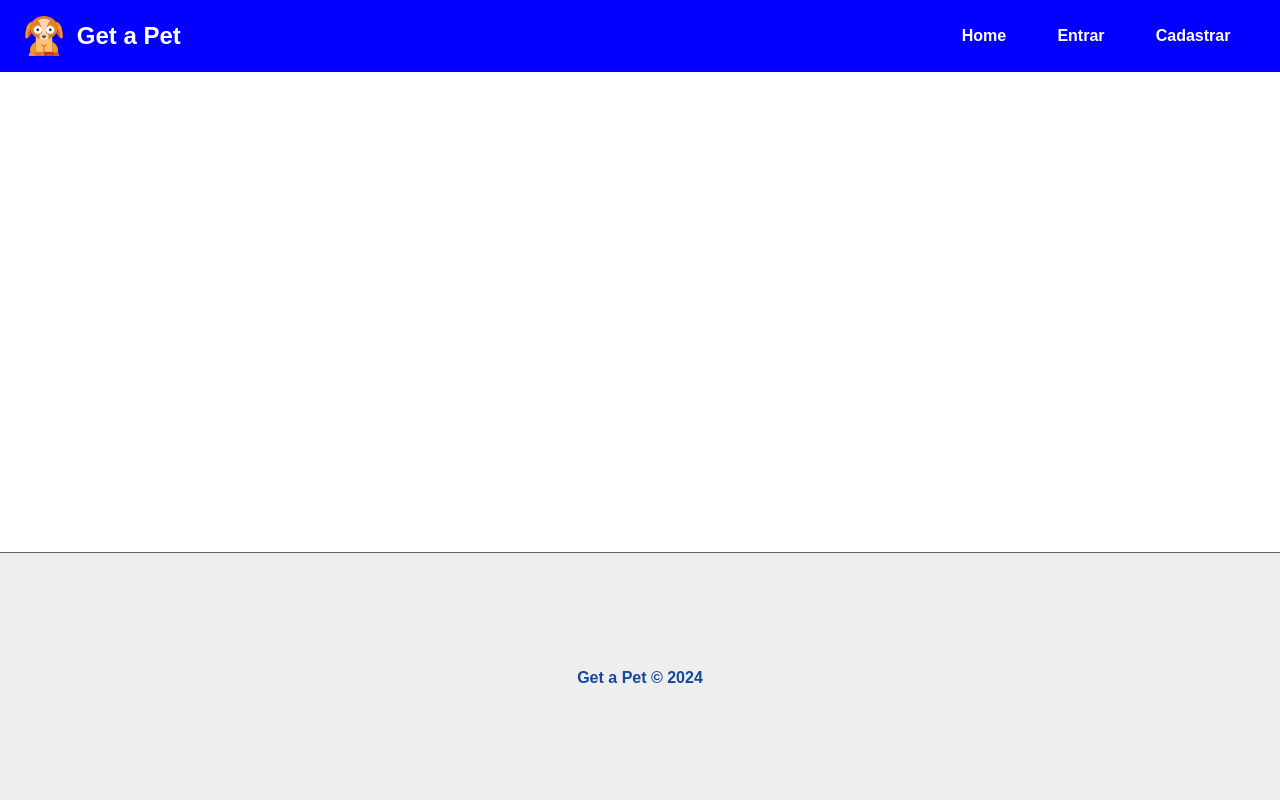
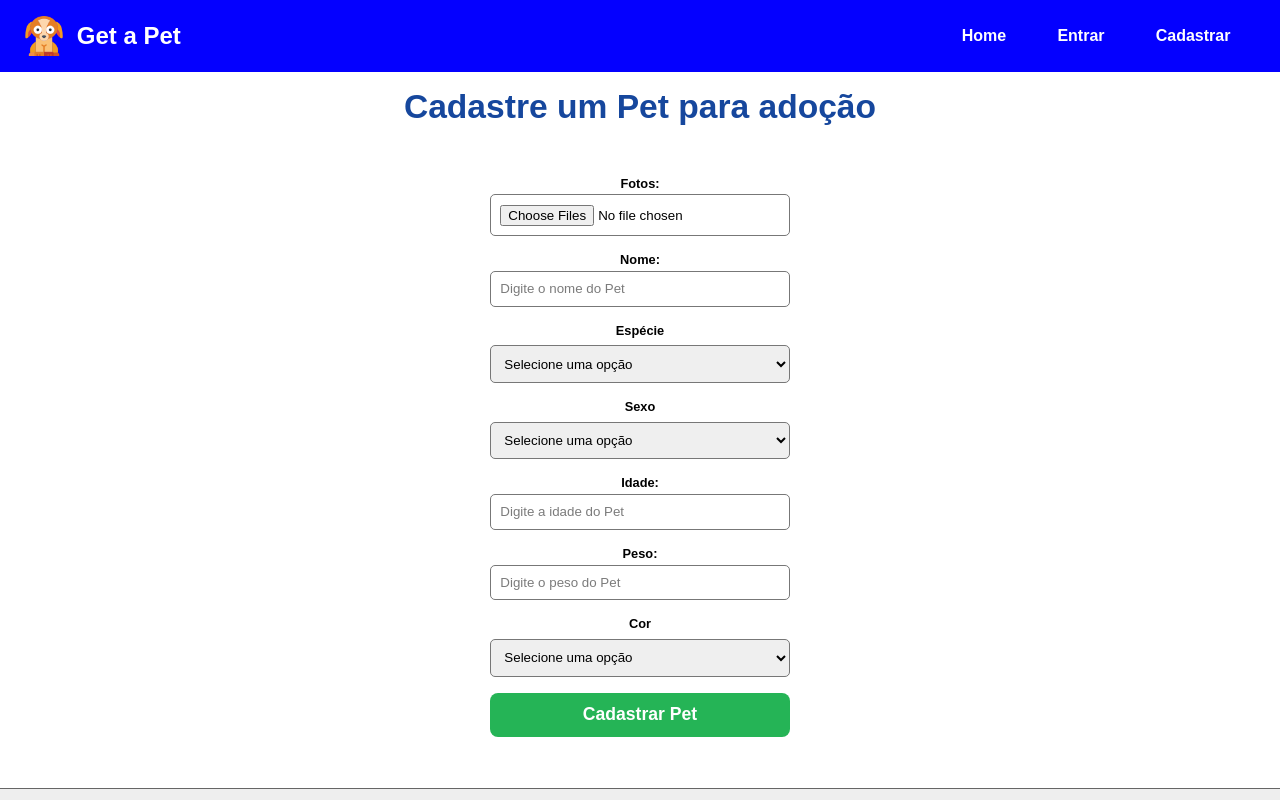
Before and after one commit to adaoma11/react-restful-get-a-pet-frontend, a React (Create React App) app: page /pet/add in a window 1280 px wide. Shown: the top 800 px of the page. Built offline with nearby package versions, Linux system fonts and the light colour scheme.

Commit message:
feat: add pet registration feature

```diff
--- a/src/App.js
+++ b/src/App.js
@@ -12,6 +12,7 @@ import Login from "./components/pages/Auth/Login";
 import Register from "./components/pages/Auth/Register";
 import Profile from "./components/pages/User/Profile";
 import MyPets from "./components/pages/Pet/MyPets";
+import AddPet from "./components/pages/Pet/AddPet";
 
 // contexts
 import { UserProvider } from "./context/UserContext";
@@ -28,6 +29,7 @@ function App() {
             <Route path="/register" element={<Register />} />
             <Route path="/user/profile" element={<Profile />} />
             <Route path="/pet/mypets" element={<MyPets />} />
+            <Route path="/pet/add" element={<AddPet />} />
             <Route path="/" element={<Home />} />
           </Routes>
         </Container>
--- a/src/components/form/Form.module.css
+++ b/src/components/form/Form.module.css
@@ -31,3 +31,17 @@
     font-weight: bold;
     text-decoration: none;
 }
+
+/* Pets Form */
+
+.preview_pet_images {
+    display: flex;
+    justify-content: center;
+    margin: 1em;
+}
+
+.preview_pet_images img {
+    width: 100px;
+    height: 100px;
+    margin-right: 1em;
+}
--- /dev/null
+++ b/src/components/form/PetForm.js
@@ -0,0 +1,118 @@
+import { useState } from "react";
+import Input from "./Input";
+import Select from "./Select";
+import formStyles from "./Form.module.css";
+
+function PetForm({ submitHandler, petData, btnText }) {
+  const [pet, setPet] = useState(petData || {});
+  const [preview, setPreview] = useState([]);
+  const species = ["Cachorro", "Gato"];
+  const colors = [
+    "Branco",
+    "Preto",
+    "Cinza",
+    "Caramelo",
+    "Bicolor",
+    "Tricolor",
+  ];
+
+  function onFileChange(e) {
+    setPreview(Array.from(e.target.files));
+    setPet({ ...pet, images: [...e.target.files] });
+  }
+
+  function changeHandler(e) {
+    setPet({ ...pet, [e.target.name]: e.target.value });
+  }
+
+  function optionChangeHandler(e) {
+    setPet({
+      ...pet,
+      [e.target.name]: e.target.options[e.target.selectedIndex].text,
+    });
+  }
+
+  function submit(e) {
+    e.preventDefault();
+    console.log(pet);
+    submitHandler(pet);
+  }
+
+  return (
+    <form className={formStyles.form_container} onSubmit={submit}>
+      <div className={formStyles.preview_pet_images}>
+        {preview.length > 0
+          ? preview.map((image, index) => (
+              <img
+                src={URL.createObjectURL(image)}
+                alt={pet.name}
+                key={`${pet.name}+${index}`}
+              />
+            ))
+          : pet.images &&
+            pet.images.map((image, index) => (
+              <img
+                src={`${process.env.REACT_APP_API}/images/pets/${image}`}
+                alt={pet.name}
+                key={`${pet.name}+${index}`}
+              />
+            ))}
+      </div>
+      <Input
+        text="Fotos"
+        type="file"
+        name="images"
+        handleOnChange={onFileChange}
+        multiple={true}
+      />
+      <Input
+        text="Nome"
+        type="text"
+        name="name"
+        placeholder="Digite o nome do Pet"
+        handleOnChange={changeHandler}
+        value={pet.name || ""}
+      />
+      <Select
+        text="Espécie"
+        name="specie"
+        options={species}
+        handleOnChange={optionChangeHandler}
+        value={pet.specie || ""}
+      />
+      <Select
+        text="Sexo"
+        name="gender"
+        options={["Macho", "Fêmea"]}
+        handleOnChange={optionChangeHandler}
+        value={pet.gender || ""}
+      />
+      <Input
+        text="Idade"
+        type="number"
+        name="age"
+        placeholder="Digite a idade do Pet"
+        handleOnChange={changeHandler}
+        value={pet.age || ""}
+      />
+      <Input
+        text="Peso"
+        type="number"
+        name="weight"
+        placeholder="Digite o peso do Pet"
+        handleOnChange={changeHandler}
+        value={pet.weight || ""}
+      />
+      <Select
+        text="Cor"
+        name="color"
+        options={colors}
+        handleOnChange={optionChangeHandler}
+        value={pet.color || ""}
+      />
+      <input type="submit" value={btnText} />
+    </form>
+  );
+}
+
+export default PetForm;
--- /dev/null
+++ b/src/components/form/Select.js
@@ -0,0 +1,24 @@
+import styles from "./Select.module.css";
+
+function Select({ text, name, options, handleOnChange, value }) {
+  return (
+    <div className={styles.form_control}>
+      <label htmlFor={name}>{text}</label>
+      <select
+        name={name}
+        id={name}
+        onChange={handleOnChange}
+        value={value || ""}
+      >
+        <option>Selecione uma opção</option>
+        {options.map((option) => (
+          <option value={option} key={option}>
+            {option}
+          </option>
+        ))}
+      </select>
+    </div>
+  );
+}
+
+export default Select;
--- /dev/null
+++ b/src/components/form/Select.module.css
@@ -0,0 +1,17 @@
+.form_control {
+  display: flex;
+  flex-direction: column;
+  margin-bottom: 1em;
+}
+
+.form_control label {
+  margin-bottom: .6em;
+  font-weight: bold;
+  font-size: .8em;
+}
+
+.form_control select {
+  padding: .7em;
+  border: 1px solid #777;
+  border-radius: 5px;
+}
--- /dev/null
+++ b/src/components/pages/Pet/AddPet.js
@@ -0,0 +1,62 @@
+import { useState } from "react";
+import { useNavigate } from "react-router-dom";
+import api from "../../../utils/api";
+import styles from "./AddPet.module.css";
+
+// components
+import PetForm from "../../form/PetForm";
+
+// hooks
+import useFlashMessage from "../../../hooks/useFlashMessage";
+
+function AddPet() {
+  const [token] = useState(localStorage.getItem("token") || "");
+  const { setFlashMessage } = useFlashMessage();
+  const navigate = useNavigate();
+
+  async function petRegister(pet) {
+    let msgType = "success";
+
+    const formData = new FormData();
+
+    Object.keys(pet).forEach((key) => {
+      if (key === "images") {
+        for (let i = 0; i < pet[key].length; i++) {
+          formData.append("images", pet[key][i]);
+        }
+      } else {
+        formData.append(key, pet[key]);
+      }
+    });
+
+    const data = await api
+      .post("pets/create", formData, {
+        Authorization: `Bearer ${JSON.parse(token)}`,
+        "Content-Type": "multipart/form-data",
+      })
+      .then((response) => {
+        return response.data;
+      })
+      .catch((err) => {
+        msgType = "error";
+        return err.response.data;
+      });
+
+    setFlashMessage(data.message, msgType);
+
+    if (msgType !== "error") {
+      navigate("/pet/mypets");
+    }
+  }
+
+  return (
+    <section className={styles.addpet_header}>
+      <div>
+        <h1>Cadastre um Pet para adoção</h1>
+      </div>
+      <PetForm submitHandler={petRegister} btnText="Cadastrar Pet" />
+    </section>
+  );
+}
+
+export default AddPet;
--- /dev/null
+++ b/src/components/pages/Pet/AddPet.module.css
@@ -0,0 +1,4 @@
+.addpet_header {
+  text-align: center;
+  margin-bottom: 1.2em;
+}
```
